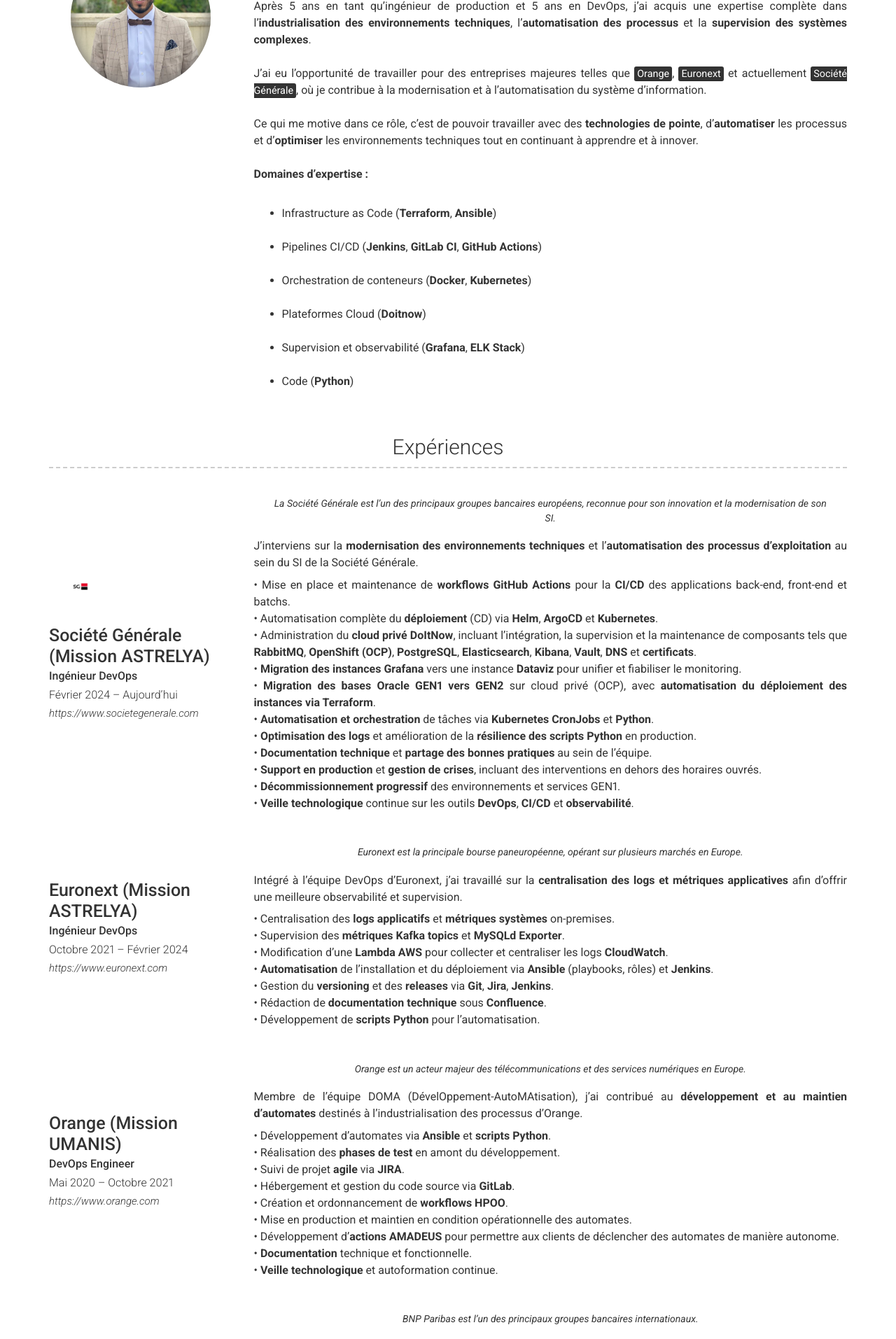
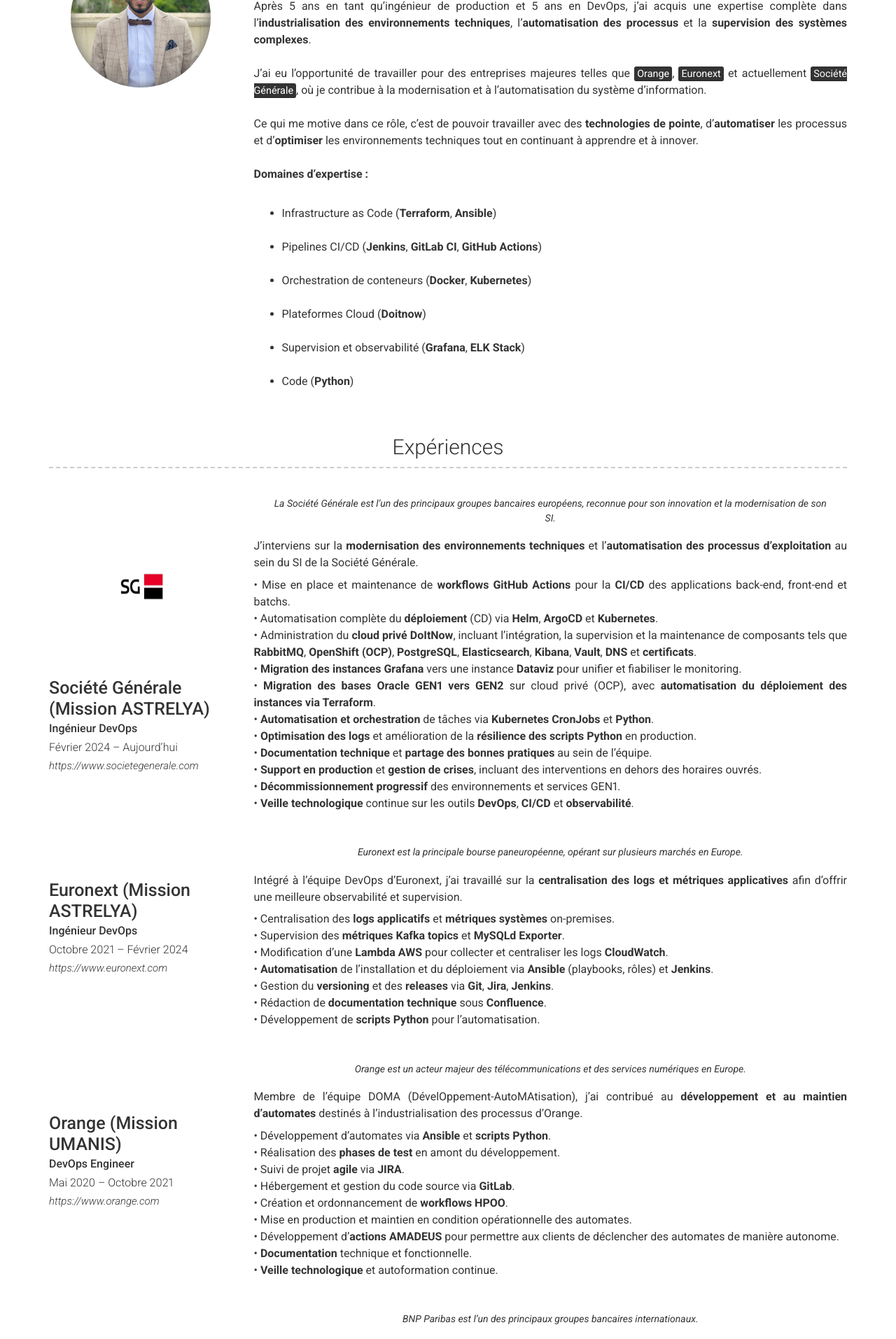
Before and after one commit to SERDANI/serdaninicolas.github.io, a Jekyll site: the page built from index.md, in a window 1280 px wide. Shown: the part 377-2290 px from the top of the page at 70% size. Built offline with Jekyll 4.4.1, drawn with Linux system fonts in a browser that asks for light colours; nearby versions of some CDN libraries.

Commit message:
Update _config.yml

```diff
--- a/_config.yml
+++ b/_config.yml
@@ -45,7 +45,7 @@ content:
     layout: list
     content:
       - layout: left
-        title: <img src="images/logo_sg.jpg" alt="SG" height="50"><br><br>Société Générale (Mission ASTRELYA)
+        title: <img src="images/logo_sg.jpg" height="200"><br><br>Société Générale (Mission ASTRELYA)
         sub_title: Ingénieur DevOps
         caption: Février 2024 – Aujourd’hui
         link: https://www.societegenerale.com
```
